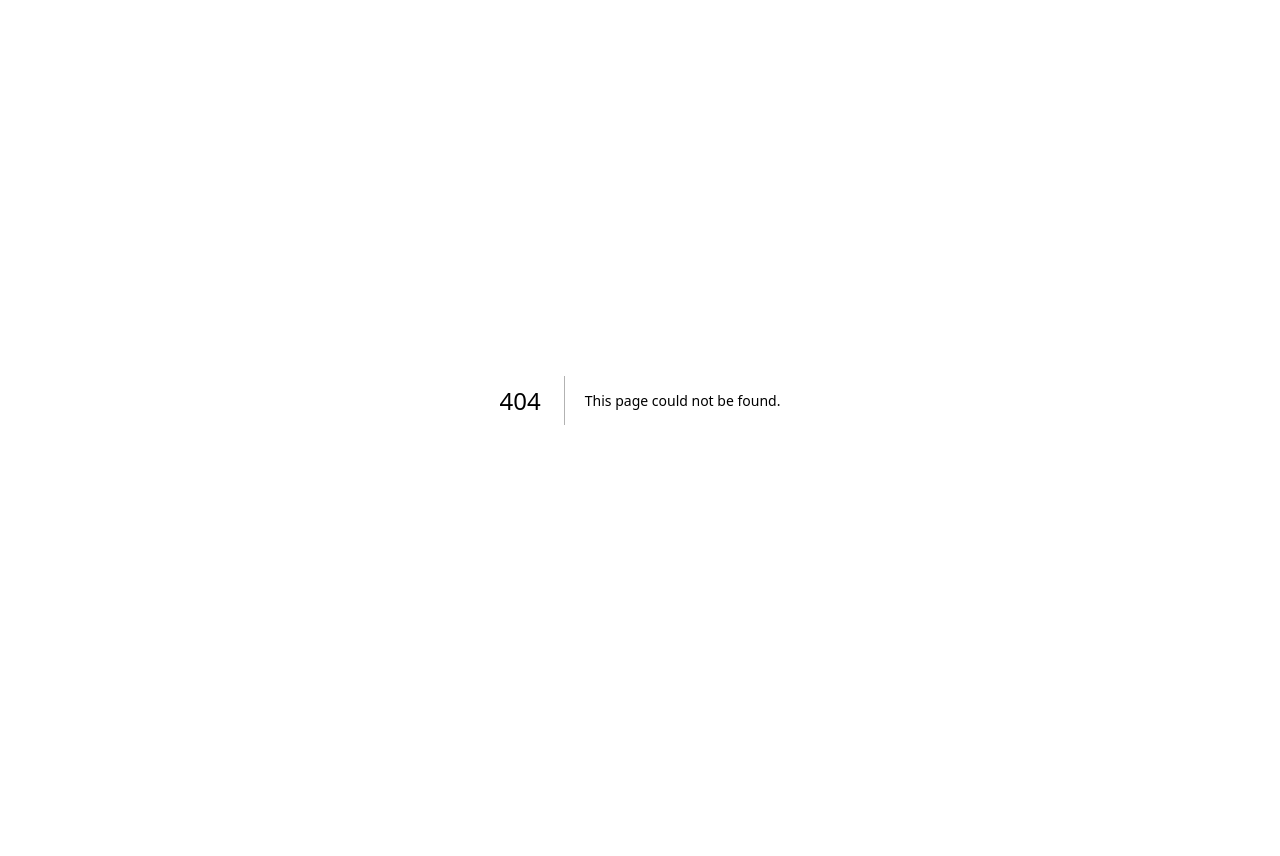
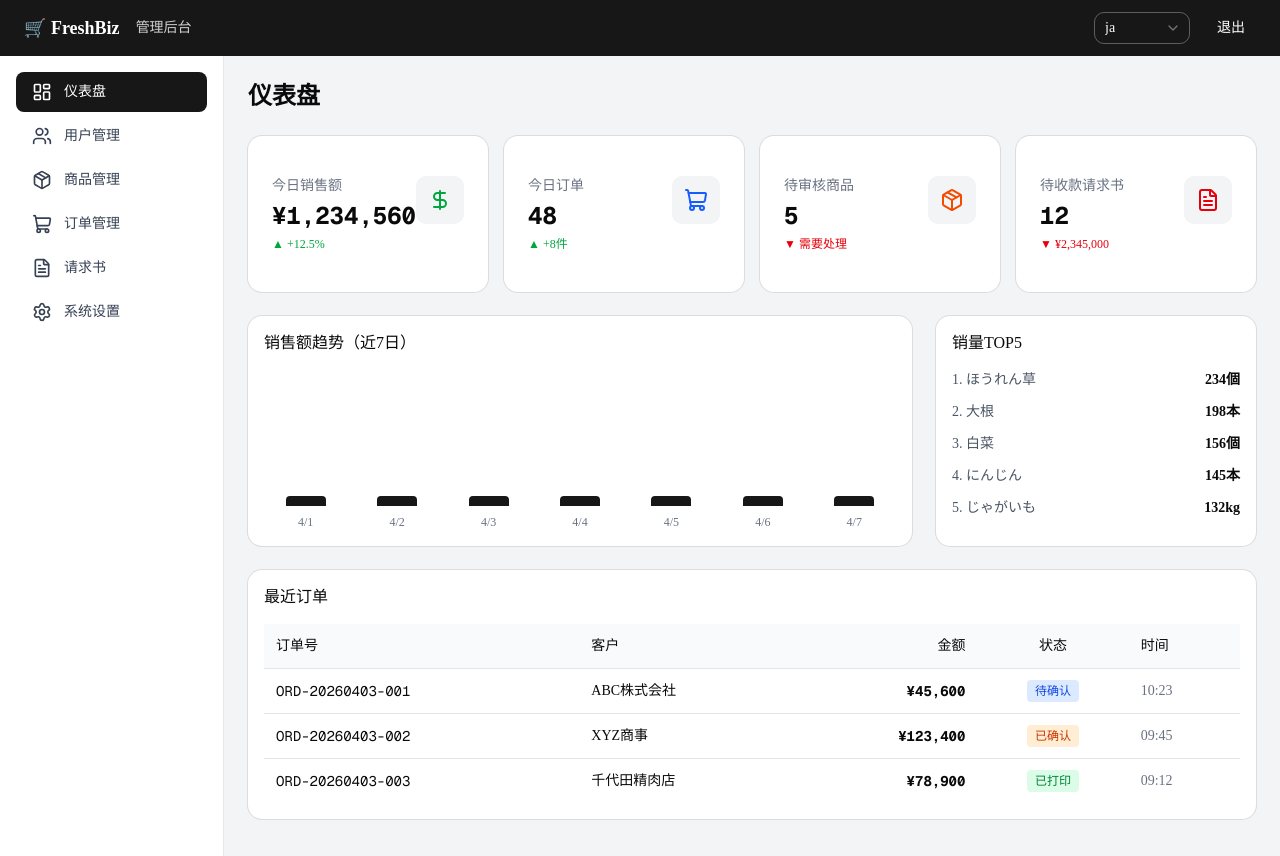
Before and after one commit to huch0310-alt/japannew, a Next.js app in the folder pc-admin/: page /dashboard in a window 1280 px wide. Before the commit this address had no page. Before the commit the page ends 800 px from the top, so only its background shows below. Built offline with nearby package versions, Linux system fonts and the light colour scheme; no server answers.

Commit message:
feat: add dashboard page with stats and charts
Co-Authored-By: Claude Opus 4.6 <noreply@anthropic.com>

```diff
--- /dev/null
+++ b/pc-admin/src/app/(dashboard)/dashboard/page.tsx
@@ -0,0 +1,138 @@
+import { StatsCard } from '@/components/dashboard/stats-card'
+import { SalesChart } from '@/components/dashboard/sales-chart'
+import { Card, CardContent, CardHeader, CardTitle } from '@/components/ui/card'
+import { DollarSign, ShoppingCart, Package, FileText } from 'lucide-react'
+
+export default async function DashboardPage() {
+  // TODO: 从Supabase获取真实数据
+  const stats = {
+    todaySales: '¥1,234,560',
+    todayOrders: 48,
+    pendingProducts: 5,
+    pendingInvoices: 12,
+  }
+
+  const chartData = [
+    { date: '4/1', amount: 800000 },
+    { date: '4/2', amount: 950000 },
+    { date: '4/3', amount: 850000 },
+    { date: '4/4', amount: 1100000 },
+    { date: '4/5', amount: 980000 },
+    { date: '4/6', amount: 1200000 },
+    { date: '4/7', amount: 1050000 },
+  ]
+
+  const recentOrders = [
+    { id: 'ORD-20260403-001', customer: 'ABC株式会社', amount: '¥45,600', status: '待确认', time: '10:23' },
+    { id: 'ORD-20260403-002', customer: 'XYZ商事', amount: '¥123,400', status: '已确认', time: '09:45' },
+    { id: 'ORD-20260403-003', customer: '千代田精肉店', amount: '¥78,900', status: '已打印', time: '09:12' },
+  ]
+
+  return (
+    <div className="space-y-6">
+      <h1 className="text-2xl font-bold">仪表盘</h1>
+
+      {/* Stats Grid */}
+      <div className="grid grid-cols-1 md:grid-cols-2 lg:grid-cols-4 gap-4">
+        <StatsCard
+          title="今日销售额"
+          value={stats.todaySales}
+          change="+12.5%"
+          changeType="increase"
+          icon={<DollarSign className="h-6 w-6" />}
+          iconColor="text-green-600"
+        />
+        <StatsCard
+          title="今日订单"
+          value={stats.todayOrders}
+          change="+8件"
+          changeType="increase"
+          icon={<ShoppingCart className="h-6 w-6" />}
+          iconColor="text-blue-600"
+        />
+        <StatsCard
+          title="待审核商品"
+          value={stats.pendingProducts}
+          change="需要处理"
+          icon={<Package className="h-6 w-6" />}
+          iconColor="text-orange-600"
+        />
+        <StatsCard
+          title="待收款请求书"
+          value={stats.pendingInvoices}
+          change="¥2,345,000"
+          icon={<FileText className="h-6 w-6" />}
+          iconColor="text-red-600"
+        />
+      </div>
+
+      {/* Charts Row */}
+      <div className="grid grid-cols-1 lg:grid-cols-3 gap-6">
+        <SalesChart data={chartData} className="lg:col-span-2" />
+
+        {/* Top Products */}
+        <Card>
+          <CardHeader>
+            <CardTitle>销量TOP5</CardTitle>
+          </CardHeader>
+          <CardContent>
+            <div className="space-y-3">
+              {[
+                { name: 'ほうれん草', qty: '234個' },
+                { name: '大根', qty: '198本' },
+                { name: '白菜', qty: '156個' },
+                { name: 'にんじん', qty: '145本' },
+                { name: 'じゃがいも', qty: '132kg' },
+              ].map((item, i) => (
+                <div key={i} className="flex justify-between text-sm">
+                  <span className="text-gray-600">{i + 1}. {item.name}</span>
+                  <span className="font-bold">{item.qty}</span>
+                </div>
+              ))}
+            </div>
+          </CardContent>
+        </Card>
+      </div>
+
+      {/* Recent Orders */}
+      <Card>
+        <CardHeader>
+          <CardTitle>最近订单</CardTitle>
+        </CardHeader>
+        <CardContent>
+          <table className="w-full text-sm">
+            <thead>
+              <tr className="bg-gray-50">
+                <th className="text-left p-3 font-medium">订单号</th>
+                <th className="text-left p-3 font-medium">客户</th>
+                <th className="text-right p-3 font-medium">金额</th>
+                <th className="text-center p-3 font-medium">状态</th>
+                <th className="text-left p-3 font-medium">时间</th>
+              </tr>
+            </thead>
+            <tbody>
+              {recentOrders.map((order, i) => (
+                <tr key={i} className="border-t">
+                  <td className="p-3 font-mono text-sm">{order.id}</td>
+                  <td className="p-3">{order.customer}</td>
+                  <td className="p-3 text-right font-bold font-mono">{order.amount}</td>
+                  <td className="p-3 text-center">
+                    <span className={`
+                      px-2 py-1 rounded text-xs
+                      ${order.status === '待确认' ? 'bg-blue-100 text-blue-700' : ''}
+                      ${order.status === '已确认' ? 'bg-orange-100 text-orange-700' : ''}
+                      ${order.status === '已打印' ? 'bg-green-100 text-green-700' : ''}
+                    `}>
+                      {order.status}
+                    </span>
+                  </td>
+                  <td className="p-3 text-gray-500">{order.time}</td>
+                </tr>
+              ))}
+            </tbody>
+          </table>
+        </CardContent>
+      </Card>
+    </div>
+  )
+}
--- /dev/null
+++ b/pc-admin/src/components/dashboard/sales-chart.tsx
@@ -0,0 +1,36 @@
+'use client'
+
+import { Card, CardContent, CardHeader, CardTitle } from '@/components/ui/card'
+
+interface SalesChartProps {
+  data: { date: string; amount: number }[]
+  className?: string
+}
+
+export function SalesChart({ data, className }: SalesChartProps) {
+  const maxAmount = Math.max(...data.map((d) => d.amount))
+
+  return (
+    <Card className={className}>
+      <CardHeader>
+        <CardTitle>销售额趋势（近7日）</CardTitle>
+      </CardHeader>
+      <CardContent>
+        <div className="h-40 flex items-end justify-around gap-2">
+          {data.map((item, index) => (
+            <div key={index} className="flex flex-col items-center gap-2">
+              <div
+                className="w-10 bg-primary rounded-t transition-all"
+                style={{
+                  height: `${(item.amount / maxAmount) * 100}%`,
+                  minHeight: '10px',
+                }}
+              />
+              <span className="text-xs text-gray-500">{item.date}</span>
+            </div>
+          ))}
+        </div>
+      </CardContent>
+    </Card>
+  )
+}
--- /dev/null
+++ b/pc-admin/src/components/dashboard/stats-card.tsx
@@ -0,0 +1,44 @@
+import { Card, CardContent } from '@/components/ui/card'
+import { cn } from '@/lib/utils'
+
+interface StatsCardProps {
+  title: string
+  value: string | number
+  change?: string
+  changeType?: 'increase' | 'decrease'
+  icon: React.ReactNode
+  iconColor?: string
+}
+
+export function StatsCard({
+  title,
+  value,
+  change,
+  changeType,
+  icon,
+  iconColor = 'text-primary',
+}: StatsCardProps) {
+  return (
+    <Card>
+      <CardContent className="p-6">
+        <div className="flex items-start justify-between">
+          <div>
+            <p className="text-sm text-gray-500">{title}</p>
+            <p className="text-2xl font-bold mt-1 font-mono">{value}</p>
+            {change && (
+              <p className={cn(
+                'text-xs mt-1',
+                changeType === 'increase' ? 'text-green-600' : 'text-red-600'
+              )}>
+                {changeType === 'increase' ? '▲' : '▼'} {change}
+              </p>
+            )}
+          </div>
+          <div className={cn('p-3 rounded-lg bg-gray-100', iconColor)}>
+            {icon}
+          </div>
+        </div>
+      </CardContent>
+    </Card>
+  )
+}
```
